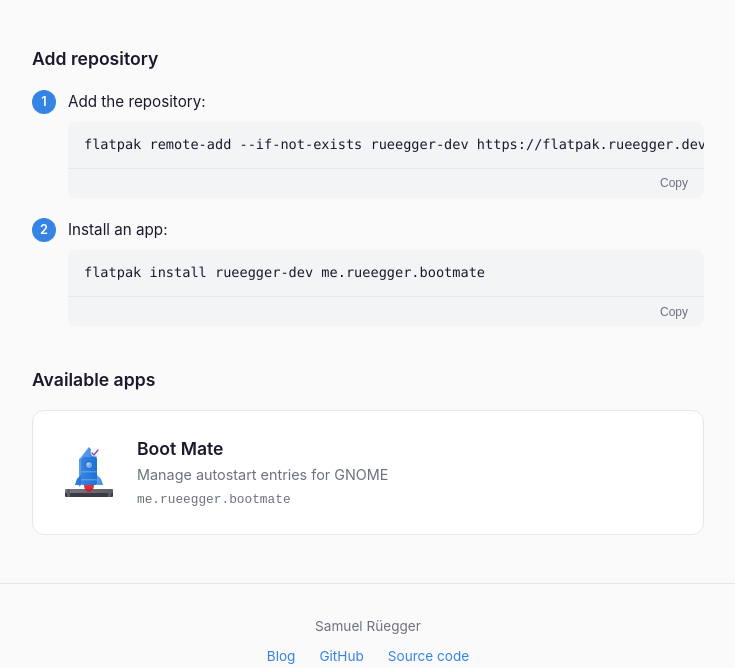
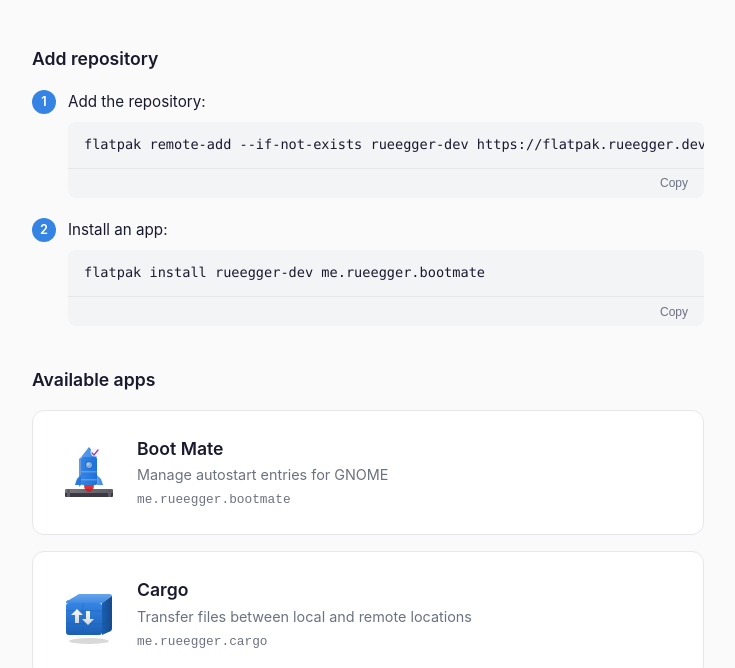
Before and after one commit to srueegger/flatpak.rueegger.dev, a plain HTML site: page public/index.html in a window 1280 px wide. Shown: the part 145-813 px from the top of the page, without its empty margins (272-1007 px from the left). Drawn offline with Linux system fonts and the light colour scheme.

Commit message:
Add Cargo app to Flatpak repository
Add flatpakref, publish script entry, and website listing for the
Cargo file transfer application alongside Boot Mate.

```diff
--- a/public/index.html
+++ b/public/index.html
@@ -270,6 +270,36 @@
                 </div>
             </div>
         </div>
+        <div class="card">
+            <div class="app">
+                <div class="app-icon">
+                    <svg xmlns="http://www.w3.org/2000/svg" viewBox="0 0 128 128" width="64" height="64">
+                      <defs>
+                        <linearGradient id="c_front" x1="0" y1="0" x2="0" y2="1"><stop offset="0" stop-color="#3584e4"/><stop offset="1" stop-color="#1a5fb4"/></linearGradient>
+                        <linearGradient id="c_top" x1="0" y1="0" x2="0" y2="1"><stop offset="0" stop-color="#62a0ea"/><stop offset="1" stop-color="#3584e4"/></linearGradient>
+                        <linearGradient id="c_side" x1="0" y1="0" x2="1" y2="0"><stop offset="0" stop-color="#1a5fb4"/><stop offset="1" stop-color="#164a8a"/></linearGradient>
+                        <linearGradient id="c_arrow" x1="0" y1="0" x2="0" y2="1"><stop offset="0" stop-color="#ffffff"/><stop offset="1" stop-color="#deddda"/></linearGradient>
+                      </defs>
+                      <ellipse cx="64" cy="118" rx="40" ry="6" fill="#000000" opacity="0.15"/>
+                      <rect x="18" y="42" width="72" height="64" rx="6" ry="6" fill="url(#c_front)"/>
+                      <path d="M24,36 Q18,36 18,42 L90,42 L110,28 Q110,24 104,24 L44,24 Z" fill="url(#c_top)" opacity="0.95"/>
+                      <path d="M90,42 L110,28 L110,92 Q110,96 108,98 L90,106 L90,42 Z" fill="url(#c_side)"/>
+                      <rect x="18" y="56" width="72" height="3" rx="1" fill="#1a5fb4" opacity="0.3"/>
+                      <rect x="18" y="82" width="72" height="3" rx="1" fill="#1a5fb4" opacity="0.3"/>
+                      <rect x="50" y="42" width="4" rx="1" height="64" fill="#1a5fb4" opacity="0.2"/>
+                      <line x1="90" y1="58" x2="110" y2="46" stroke="#164a8a" stroke-width="2" opacity="0.3"/>
+                      <line x1="90" y1="84" x2="110" y2="72" stroke="#164a8a" stroke-width="2" opacity="0.3"/>
+                      <g transform="translate(36,58)"><path d="M0,24 L0,8 L-8,8 L4,-4 L16,8 L8,8 L8,24 Z" fill="url(#c_arrow)" opacity="0.95"/></g>
+                      <g transform="translate(58,58)"><path d="M0,0 L0,16 L-8,16 L4,28 L16,16 L8,16 L8,0 Z" fill="url(#c_arrow)" opacity="0.95"/></g>
+                    </svg>
+                </div>
+                <div class="app-info">
+                    <h3>Cargo</h3>
+                    <p data-i18n="cargoDesc"></p>
+                    <div class="app-id">me.rueegger.cargo</div>
+                </div>
+            </div>
+        </div>
     </main>
 
     <footer>
@@ -290,6 +320,7 @@
                 step2: 'App installieren:',
                 appsTitle: 'Apps im Repository',
                 bootmateDesc: 'Autostart-Einträge verwalten für GNOME',
+                cargoDesc: 'Dateien zwischen lokalen und entfernten Standorten übertragen',
                 copy: 'Kopieren',
                 copied: 'Kopiert!',
                 source: 'Quellcode'
@@ -301,6 +332,7 @@
                 step2: 'Install an app:',
                 appsTitle: 'Available apps',
                 bootmateDesc: 'Manage autostart entries for GNOME',
+                cargoDesc: 'Transfer files between local and remote locations',
                 copy: 'Copy',
                 copied: 'Copied!',
                 source: 'Source code'
```
Also changed, not shown: 2 other files.
